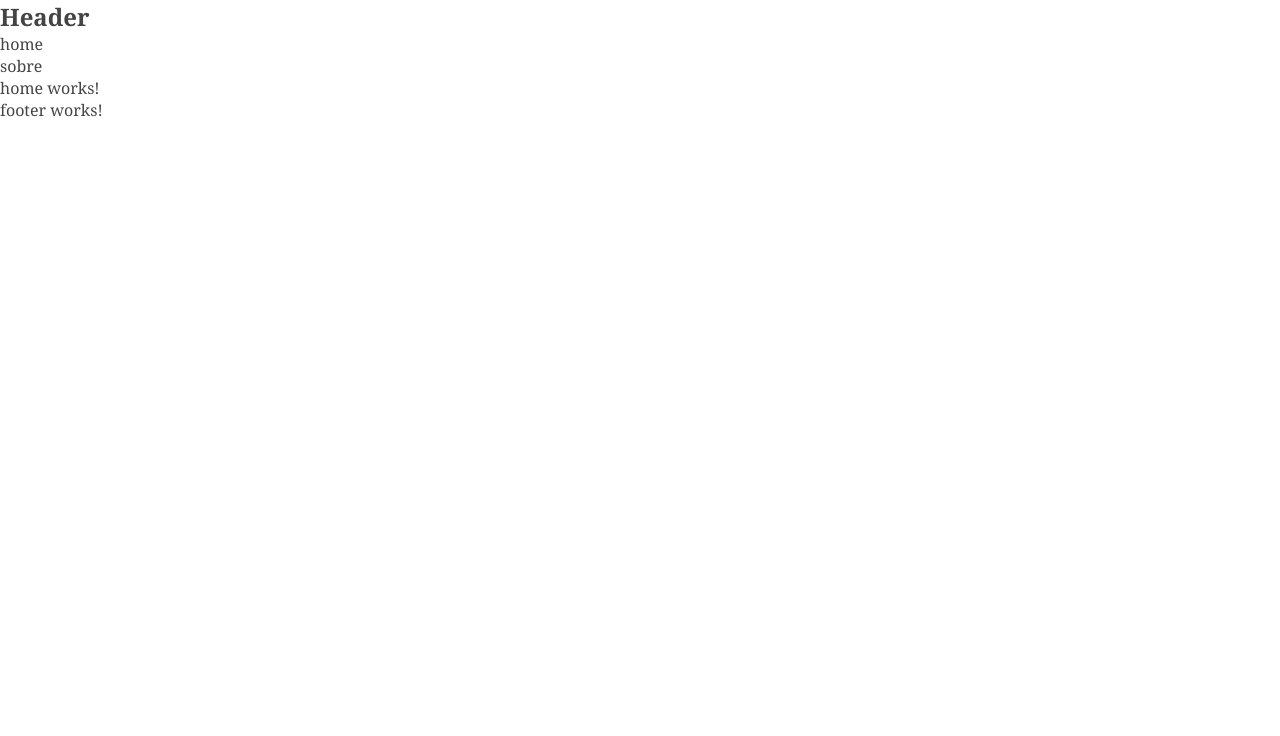
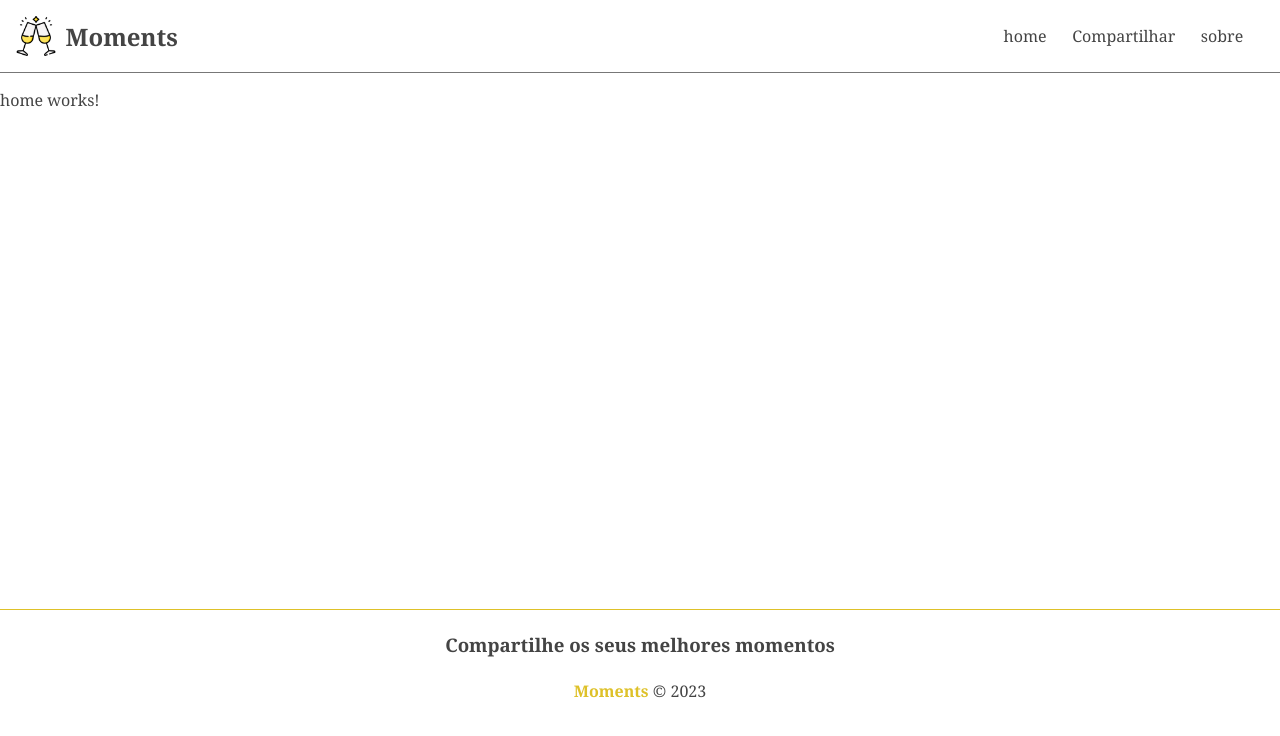
Before and after one commit to elesonsilva/estudosMoments, an Angular app: page / in a window 1280 px wide. Shown: the top 736 px of the page. Built offline with nearby package versions, Linux system fonts and the light colour scheme.

Commit message:
updates style header e footer

```diff
--- a/src/app/app.component.css
+++ b/src/app/app.component.css
@@ -0,0 +1,4 @@
+.container{
+    min-height: 65vh;
+    margin-top: 1em;
+}
--- a/src/app/app.routes.ts
+++ b/src/app/app.routes.ts
@@ -1,8 +1,10 @@
 import { Routes } from '@angular/router';
 import { HomeComponent } from './components/pages/home/home.component';
 import { AboutComponent } from './components/pages/about/about.component';
+import { NewMomentComponent } from './components/pages/new-moment/new-moment.component';
 
 export const routes: Routes = [
     {path:'', component:HomeComponent},
-    {path:'about', component:AboutComponent}
+    {path:'about', component:AboutComponent},
+    {path:'new-moment', component:NewMomentComponent},
 ];
--- a/src/app/components/footer/footer.component.css
+++ b/src/app/components/footer/footer.component.css
@@ -0,0 +1,15 @@
+footer{
+    border-top: 1px solid #dec129;
+    display: flex;
+    flex-direction: column;
+    align-items: center;
+    height: 200px;
+}
+footer h3{
+    margin-top: 1.2em;
+    margin-bottom: 1.2em;
+}
+footer span{
+    font-weight: bold;
+    color: #dec129;
+}
--- a/src/app/components/footer/footer.component.html
+++ b/src/app/components/footer/footer.component.html
@@ -1 +1,4 @@
-<p>footer works!</p>
+<footer>
+    <h3>Compartilhe os seus melhores momentos</h3>
+    <p><span>Moments</span> &copy; 2023</p>
+</footer>
--- a/src/app/components/header/header.component.css
+++ b/src/app/components/header/header.component.css
@@ -0,0 +1,35 @@
+nav{
+    display: flex;
+    justify-content: space-between;
+    padding: 1em;
+    border-bottom: 1px solid #777;
+}
+.brand , .links{
+    display: flex;
+    justify-content: center;
+    align-items: center;
+
+}
+.brand img{
+    width: 40px;
+    margin-right: 0.6em;
+}
+.brand h2{
+    transition: 0.4s;
+}
+.brand h2:hover{
+    color: #dec129;
+}
+.links li{
+    margin-right: 1em;
+    list-style: none;
+}
+.links a{
+    padding: 0.1em 0.3em;
+}
+#add {
+    color: #dec129;
+}
+#add:hover{
+    background-color: #efefef;
+}
--- a/src/app/components/header/header.component.html
+++ b/src/app/components/header/header.component.html
@@ -1,7 +1,12 @@
-<h2>Header</h2>
+
 <nav>
-    <ul>
-        <li><a routerLink="/" routerLinkActive="active" ariaCurrentWhenActive="page">home</a></li>
+    <a routerLink="/" class="brand">
+        <img src="/assets/moments.png" alt="">
+        <h2>Moments</h2>
+    </a>
+    <ul class="links">
+        <li><a routerLink="/">home</a></li>
+        <li id="add"><a routerLink="new-moment">Compartilhar</a></li>
         <li><a routerLink="/about">sobre</a></li>
     </ul>
 </nav>
--- /dev/null
+++ b/src/app/components/pages/new-moment/new-moment.component.html
@@ -0,0 +1 @@
+<p>new-moment works!</p>
--- a/src/index.html
+++ b/src/index.html
@@ -5,7 +5,7 @@
   <title>EstudosMoments</title>
   <base href="/">
   <meta name="viewport" content="width=device-width, initial-scale=1">
-  <link rel="icon" type="image/x-icon" href="favicon.ico">
+  <link rel="icon" type="image/x-icon" href="assets/favico.png">
 </head>
 <body>
   <app-root></app-root>
```
Also changed, not shown: src/app/components/pages/new-moment/new-moment.component.ts (added, +12 -0 lines), src/app/components/pages/new-moment/new-moment.component.css (added), 1 other file (tests, documents, lock files or other folders).
